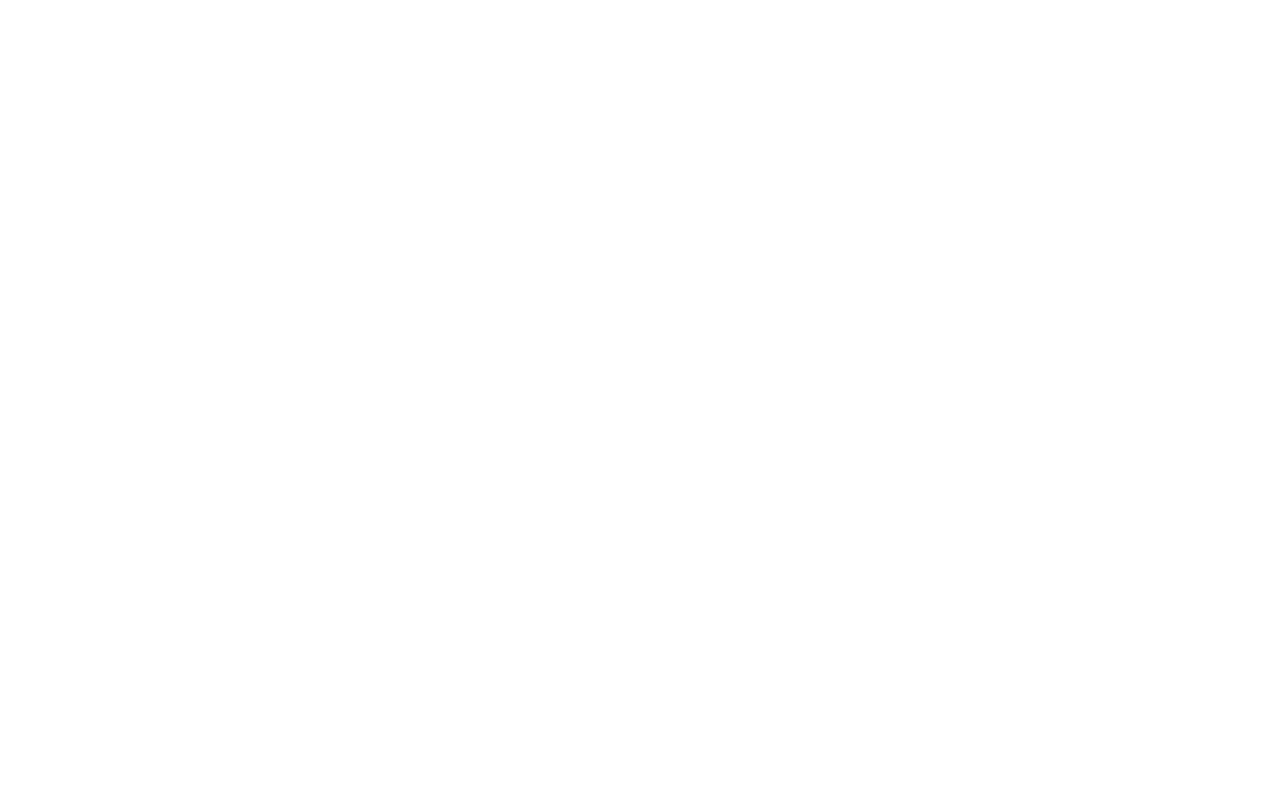
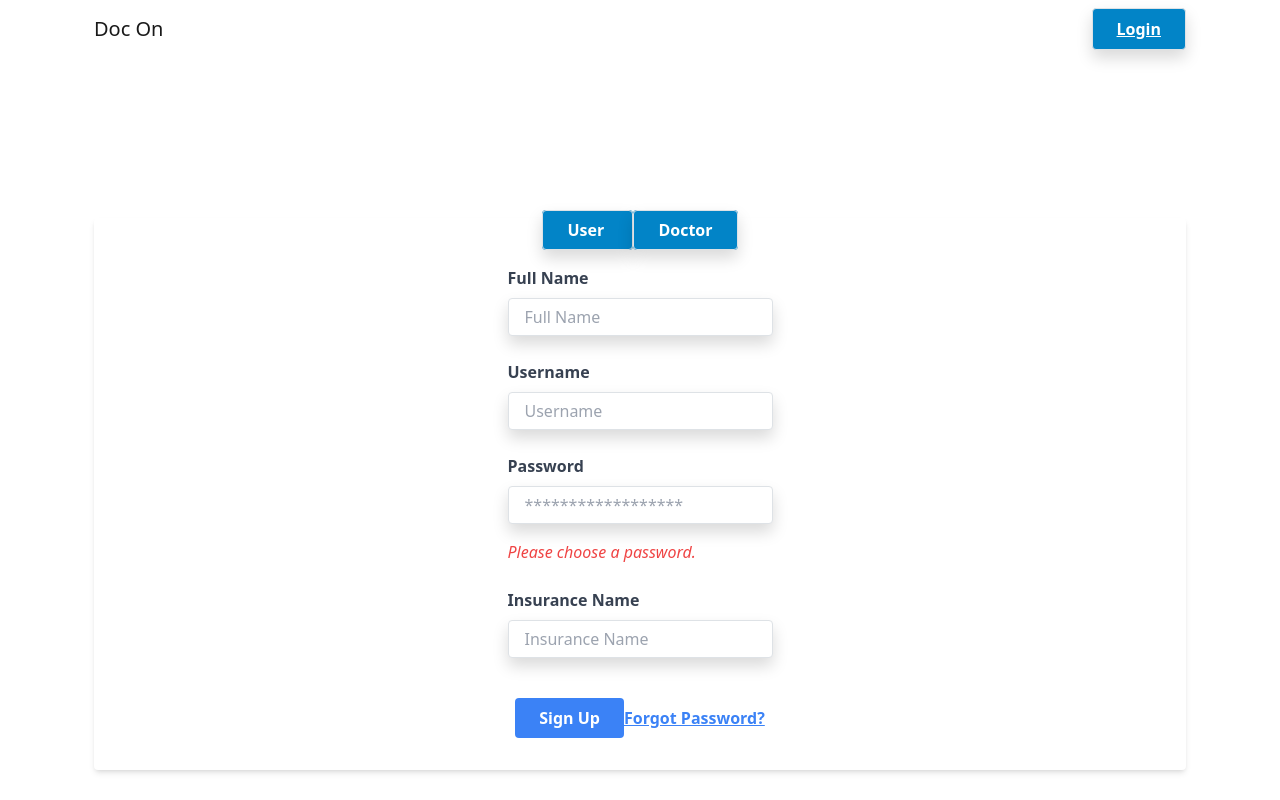
Before and after one commit to KKanda900/HackRU2022, a React (Create React App) app in the folder docon/: page /signup in a window 1280 px wide. Before the commit this address had no page. Built offline with nearby package versions, Linux system fonts and the light colour scheme.

Commit message:
adding routing

```diff
--- a/docon/src/App.js
+++ b/docon/src/App.js
@@ -1,5 +1,6 @@
 import './App.css';
-import Login from './components/Login/Login';
+import Signin from './components/Login/Signin';
+import Login from './components/Login/Login'
 import HomePage from './components/HomePage/HomePage';
 import { addDoc, collection, doc, setDoc } from 'firebase/firestore';
 import { db } from './firebase';
@@ -22,6 +23,8 @@
 		<BrowserRouter>
 			<Routes>
 				<Route path={'/'} element={<HomePage/>}/>
+				<Route path={'/login'} element={<Signin/>}/>
+				<Route path={'/signup'} element={<Login/>}/>
 			</Routes>
 		</BrowserRouter>
 	);
--- a/docon/src/components/HomePage/NavBar.jsx
+++ b/docon/src/components/HomePage/NavBar.jsx
@@ -7,11 +7,11 @@
     return (
         <Navbar>
             <Container>
-                <Navbar.Brand href="#home">Doc On</Navbar.Brand>
+                <Navbar.Brand href="/">Doc On</Navbar.Brand>
                 <Navbar.Toggle />
                 <Navbar.Collapse className="justify-content-end">
                     <button class="bg-sky-600 hover:bg-sky-700 text-white font-semibold py-2 px-4 border border-gray-400 rounded shadow">
-                        Login
+                        <a class='text-white' href='/login'>Login</a>
                     </button>
                 </Navbar.Collapse>
             </Container>
--- a/docon/src/components/HomePage/TryDocOnButton.jsx
+++ b/docon/src/components/HomePage/TryDocOnButton.jsx
@@ -3,7 +3,7 @@
 export const TryDocOnButton = () => {
     return (
         <button class="bg-white hover:bg-gray-100 text-gray-800 font-semibold py-2 px-4 border border-gray-400 rounded shadow">
-            Try DocOn Now
+            <a href='/signup'> Try Doc On Now</a>
         </button>
     )
 }
```
